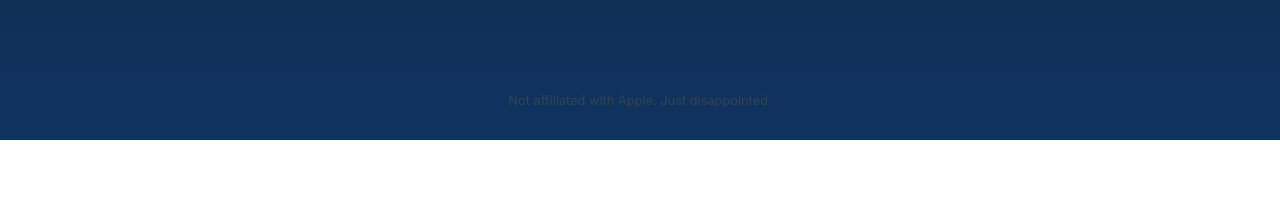
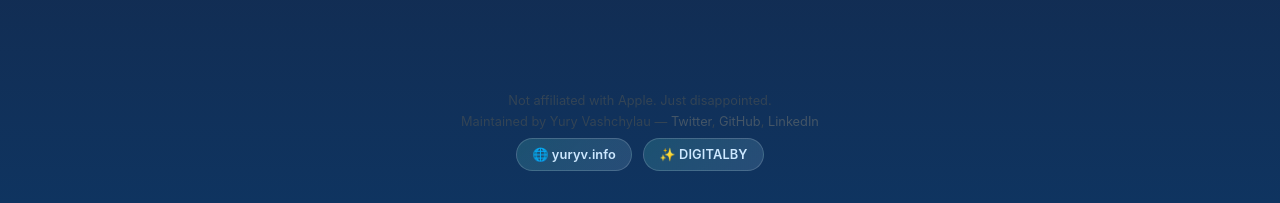
Before and after one commit to digitalby/isicloud5gb.lol, a plain HTML site: page www/index.html in a window 1280 px wide. Shown: the part 932-1135 px from the top of the page. Before the commit the page ends 1072 px from the top, so only its background shows below. Drawn offline with Linux system fonts and the light colour scheme; a script that the page names is missing.

Commit message:
Refine footer links with graphic button style

```diff
--- a/www/index.html
+++ b/www/index.html
@@ -244,6 +244,10 @@
       padding: 2rem;
       color: #334455;
       font-size: 0.8rem;
+      display: flex;
+      flex-direction: column;
+      gap: 0.4rem;
+      align-items: center;
     }
 
     footer a {
@@ -253,6 +257,35 @@
 
     footer a:hover {
       color: #8899aa;
+    }
+
+    .footer-links {
+      display: flex;
+      gap: 0.7rem;
+      justify-content: center;
+      flex-wrap: wrap;
+      margin-top: 0.15rem;
+    }
+
+    .footer-pill {
+      display: inline-flex;
+      align-items: center;
+      gap: 0.45rem;
+      padding: 0.5rem 0.95rem;
+      border-radius: 999px;
+      border: 1px solid rgba(255, 255, 255, 0.16);
+      background: linear-gradient(135deg, rgba(78, 205, 196, 0.2), rgba(168, 216, 255, 0.16));
+      color: #cde8ff;
+      font-weight: 600;
+      letter-spacing: 0.01em;
+      transition: transform 0.2s ease, box-shadow 0.2s ease, border-color 0.2s ease;
+    }
+
+    .footer-pill:hover {
+      color: #ffffff;
+      transform: translateY(-1px);
+      border-color: rgba(255, 255, 255, 0.3);
+      box-shadow: 0 6px 20px rgba(0, 0, 0, 0.25);
     }
   </style>
 </head>
@@ -332,6 +365,16 @@
 
   <footer>
     <p>Not affiliated with Apple. Just disappointed.</p>
+    <p>
+      Maintained by Yury Vashchylau —
+      <a href="https://x.com/vashchylau" target="_blank" rel="noopener noreferrer">Twitter</a>,
+      <a href="https://github.com/digitalby" target="_blank" rel="noopener noreferrer">GitHub</a>,
+      <a href="https://www.linkedin.com/in/digitalby" target="_blank" rel="noopener noreferrer">LinkedIn</a>
+    </p>
+    <div class="footer-links">
+      <a class="footer-pill" href="https://yuryv.info" target="_blank" rel="noopener noreferrer">🌐 yuryv.info</a>
+      <a class="footer-pill" href="https://digitalby.me" target="_blank" rel="noopener noreferrer">✨ DIGITALBY</a>
+    </div>
   </footer>
 
   <script>
```
